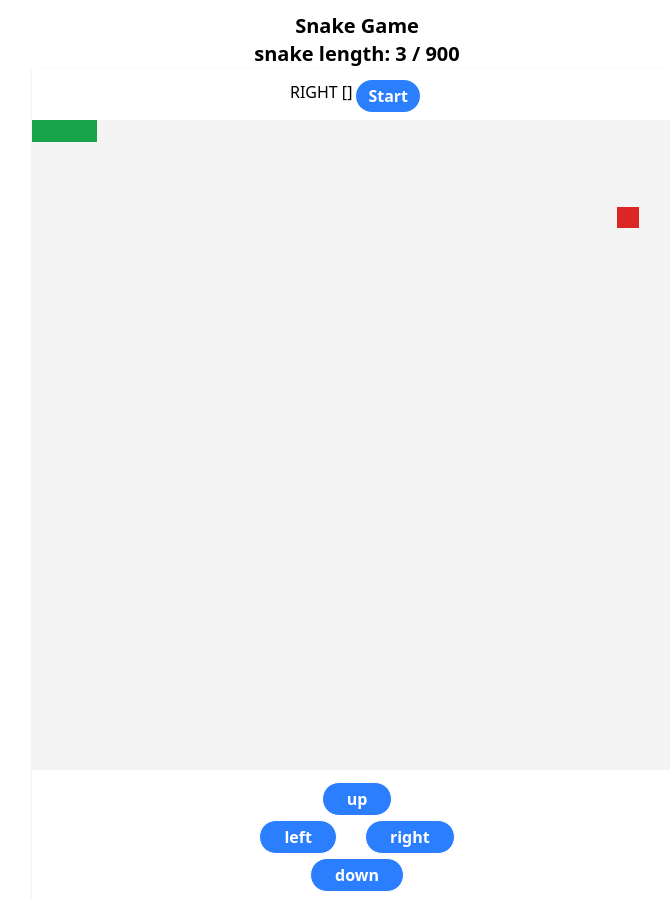
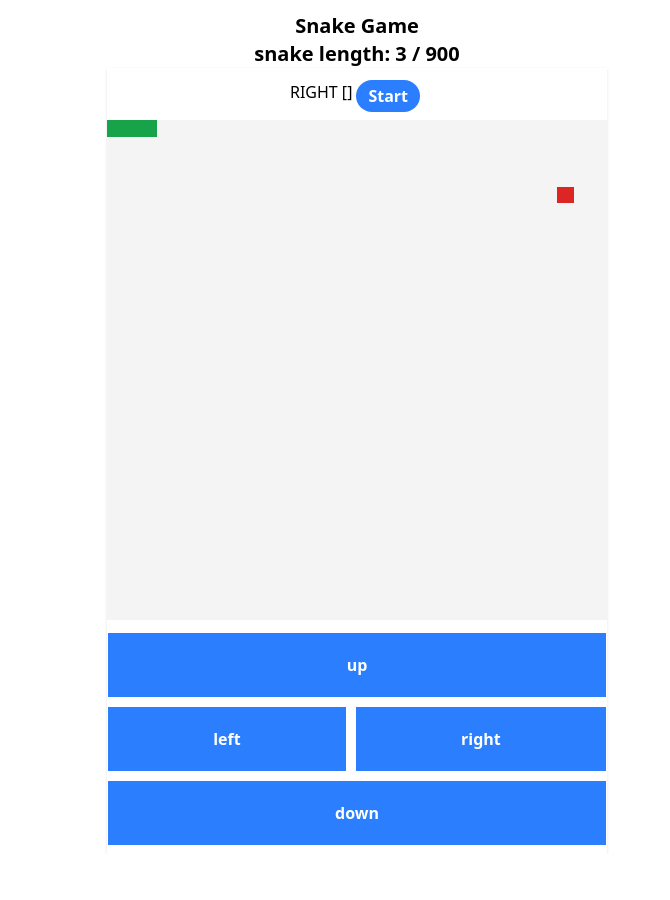
Before and after one commit to Mohanadfarid/vueSnakeGame, a Vue app: page / in a window 1280 px wide. Shown: the whole page, without its empty margins (283-953 px from the left). After the commit the page ends 854 px from the top, so only its background shows below. Built offline with nearby package versions, Linux system fonts and the light colour scheme.

Commit message:
made movement buttons bigger

```diff
--- a/src/components/AppButton.vue
+++ b/src/components/AppButton.vue
@@ -1,6 +1,6 @@
 <script setup lang="ts"></script>
 <template>
-  <button class="bg-blue-500 text-white rounded-4xl font-bold  cursor-pointer ">
+  <button class="bg-blue-500 text-white  font-bold  cursor-pointer ">
     <slot/>
   </button>
 </template>
--- a/src/components/SnakeGame.vue
+++ b/src/components/SnakeGame.vue
@@ -17,6 +17,6 @@ onMounted(() => {
     <p>snake length: {{ board.snakeTilesPosition.length  }} / {{ settings.boardSize * settings.boardSize  }}</p>
   </div>
 
-  <SnakeGameBoard class="max-w-[650px] pt-1 mx-auto shadow pb-2" />
+  <SnakeGameBoard class="max-w-[500px] pt-1 mx-auto shadow pb-2" />
 </template>
 <style></style>
--- a/src/components/SnakeGameBoard.vue
+++ b/src/components/SnakeGameBoard.vue
@@ -14,10 +14,10 @@ useGameControlles()
     <div class="flex justify-center my-2">
       {{ board.snakeMovementDirection }}
       {{ board.movmentQueue }}
-      <AppButton v-if="!board.isGameActive" class="mx-1 py-1 px-3" @click="board.operateGame">
+      <AppButton v-if="!board.isGameActive" class="mx-1 py-1 px-3 rounded-4xl" @click="board.operateGame">
         Start</AppButton
       >
-      <AppButton v-else class="mx-1 py-1 px-3" @click="board.pauseGame()"> Stop</AppButton>
+      <AppButton v-else class="mx-1 py-1 px-3 rounded-4xl" @click="board.pauseGame()"> Stop</AppButton>
     </div>
 
     <div class="grid grid-cols-30 gap-0" :style="{ 'grid-template-columns': gridStyles }">
@@ -28,13 +28,19 @@ useGameControlles()
       </template>
     </div>
 
-    <div class="flex flex-col items-center gap-1 mt-3">
-      <AppButton class="py-1 px-6 border" @click="board.changeSnakeMovementDirection('UP')"> up</AppButton>
-      <div class="flex gap-1">
-        <AppButton class="py-1 px-6 me-3 border" @click="board.changeSnakeMovementDirection('LEFT')"> left</AppButton>
-        <AppButton class="py-1 px-6 ms-3 border" @click="board.changeSnakeMovementDirection('RIGHT')"> right</AppButton>
-      </div>
-      <AppButton class="py-1 px-6 border" @click="board.changeSnakeMovementDirection('DOWN')"> down</AppButton>
+    <div class="grid gird-cols-2 gap-2 mt-3">
+      <AppButton class="col-span-2 py-5 px-6 border" @click="board.changeSnakeMovementDirection('UP')">
+        up</AppButton
+      >
+      <AppButton class="col-span-1 py-5 px-6 border" @click="board.changeSnakeMovementDirection('LEFT')">
+        left</AppButton
+      >
+      <AppButton class="col-span-1 py-5 px-6  border" @click="board.changeSnakeMovementDirection('RIGHT')">
+        right</AppButton
+      >
+      <AppButton class="col-span-2 py-5 px-6 border" @click="board.changeSnakeMovementDirection('DOWN')">
+        down</AppButton
+      >
     </div>
   </div>
 </template>
```
